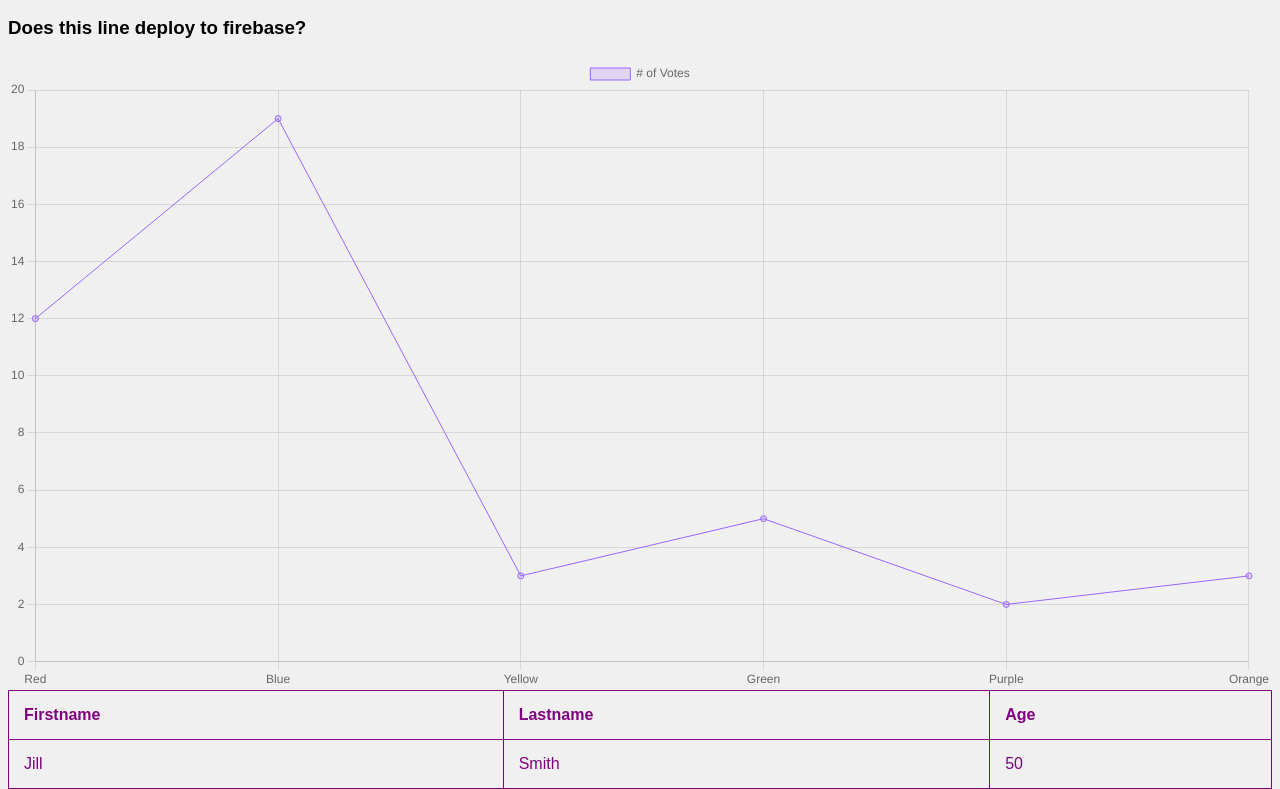
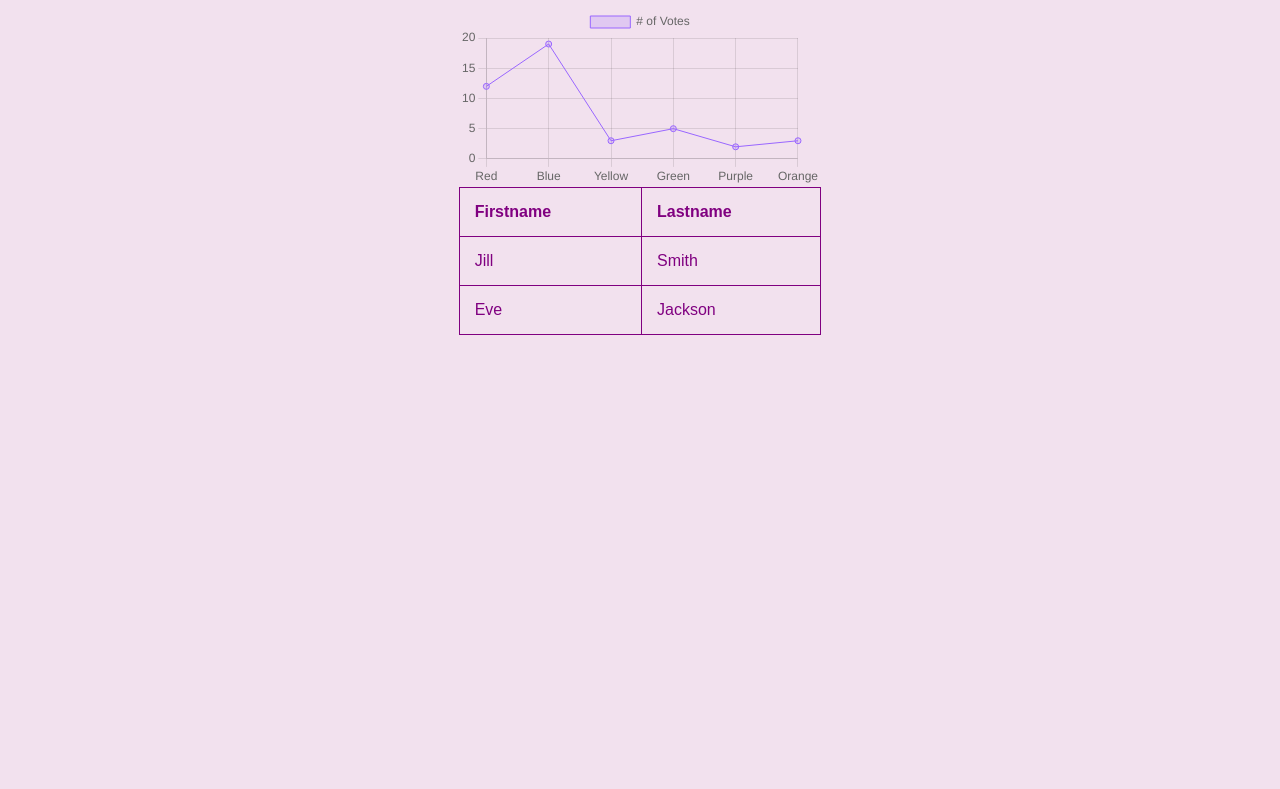
Before and after one commit to learkonas/farcaster, a website: page public/index.html in a window 1280 px wide. Shown: the part 111-900 px from the top of the page. After the commit the page ends 800 px from the top, so only its background shows below. Drawn offline with nearby package versions, Linux system fonts and the light colour scheme.

Commit message:
html structure

```diff
--- a/public/index.html
+++ b/public/index.html
@@ -1,17 +1,19 @@
 <!DOCTYPE html>
 <html lang="en">
 <head>
-  <title>Accounts Graph</title>
+  <title>Farcaster Growth</title>
   <script src="https://cdn.jsdelivr.net/npm/chart.js"></script>
   <link rel="stylesheet" href="style.css">
 
 </head>
 <body>
-
-
+  <div id="container">
+    <div id="wrapper">
+      <div id="title" class="block">
         <h1>Watch the Farcaster family grow!</h1>
-  <h2>Line graph tracks </h2>
-  <h3>Does this line deploy to firebase?</h3>
+      </div>
+      <div id="stats">
+        <div id="chart" class="block">
           <canvas id="myChart"></canvas>
           <script>
             var ctx = document.getElementById('myChart').getContext('2d');
@@ -36,22 +38,25 @@
               }
             });
           </script>
+        </div>
+        <div id="latest" class="block">
           <table>
             <tr>
               <th>Firstname</th>
               <th>Lastname</th>
-      <th>Age</th>
             </tr>
             <tr>
               <td>Jill</td>
               <td>Smith</td>
-      <td>50</td>
             </tr>
             <tr>
               <td>Eve</td>
               <td>Jackson</td>
-      <td>94</td>
             </tr>
           </table>
+        </div>
+      </div>
+    </div>
+  </div>
 </body>
 </html>
--- a/public/style.css
+++ b/public/style.css
@@ -1,6 +1,11 @@
+html {
+    /*background-image: url("bg.webp");*/
+    background-color: rgb(242, 225, 238);
+}
+
 body {
-    background-color: #f0f0f0;
     font-family: Arial, sans-serif;
+    justify-items: center;
   }
   h1, h2 {
     color: purple;
@@ -15,3 +20,30 @@ body {
     padding: 15px;
     text-align: left;
   }
+
+#wrapper {
+  border-radius: 30px;
+  width: 60%;
+  padding: 0vw 4vw 0vw 4vw;
+  margin: auto;
+  margin-top: 1%;
+}
+
+.block {
+  text-align: center;
+}
+
+#stats {
+  display: grid;
+  grid-template-columns: 1fr;
+  grid-template-rows: 1fr  0fr;
+  width: 100%;
+}
+
+#stats .chart {
+  grid-row: 1;
+}
+
+#stats .latest {
+  grid-row: 2;
+}
```
Also changed, not shown: package.json (+8 -4 lines), public/bg.webp (added), 1 other file. Lines whose indentation alone changed are shown as unchanged.
